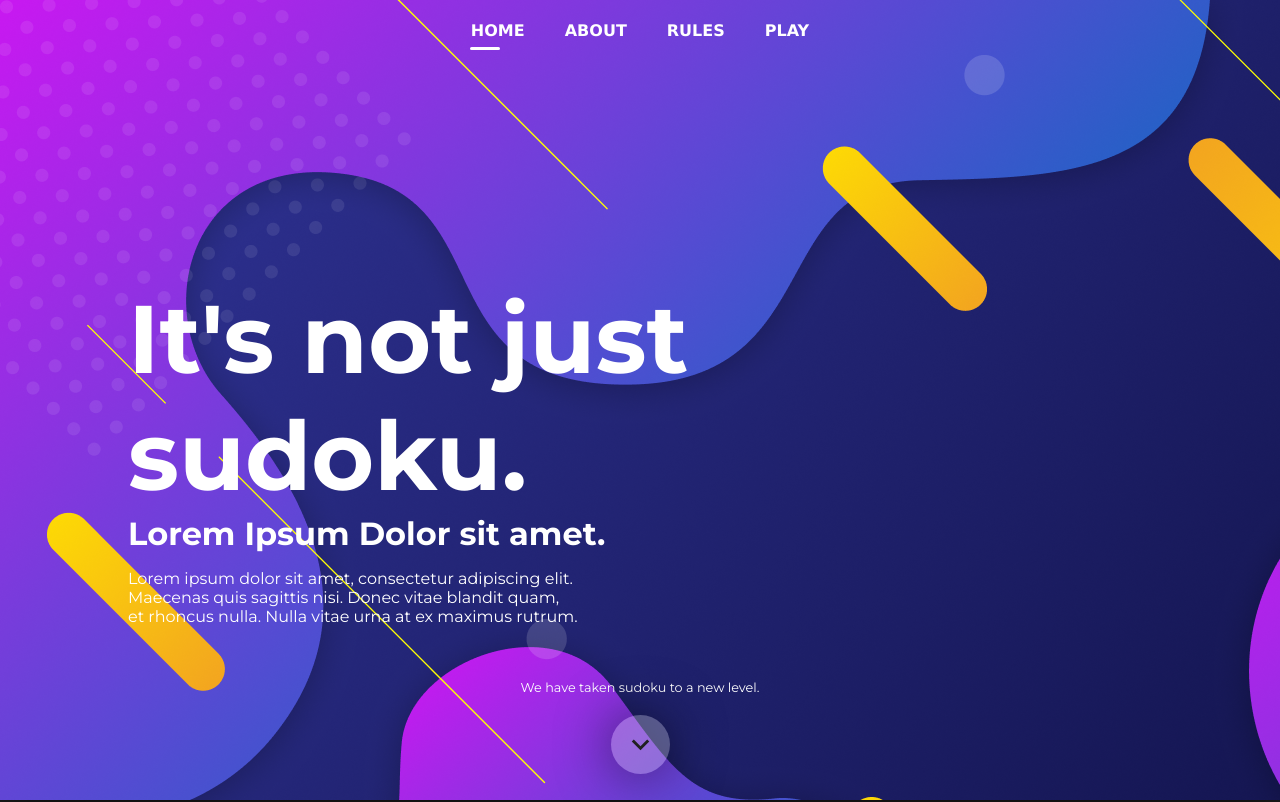
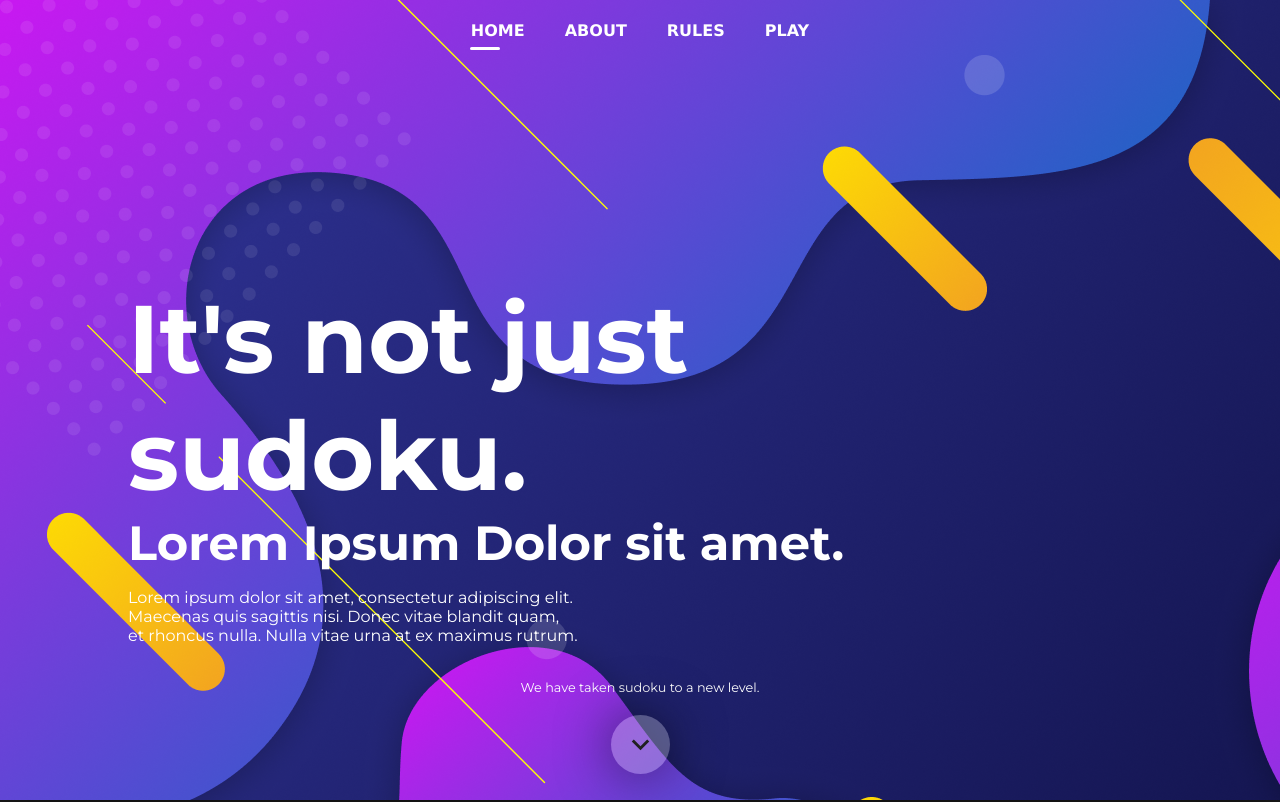
Before and after one commit to NikolSkvarilova/sudoku, a React (Create React App) app: page / in a window 1280 px wide. Shown: the top 802 px of the page. Built offline with nearby package versions, Linux system fonts and the light colour scheme.

Commit message:
Changed heading1 font-size-deskop

```diff
--- a/src/Components/_variables.scss
+++ b/src/Components/_variables.scss
@@ -35,7 +35,7 @@ $font-sizes-desktop: (
   "title": 6em,
   "quote": 1.3em,
   "quote-author": 1em,
-  "heading1": 2em,
+  "heading1": 3em,
   "section-title": 4em
 );
 
```
